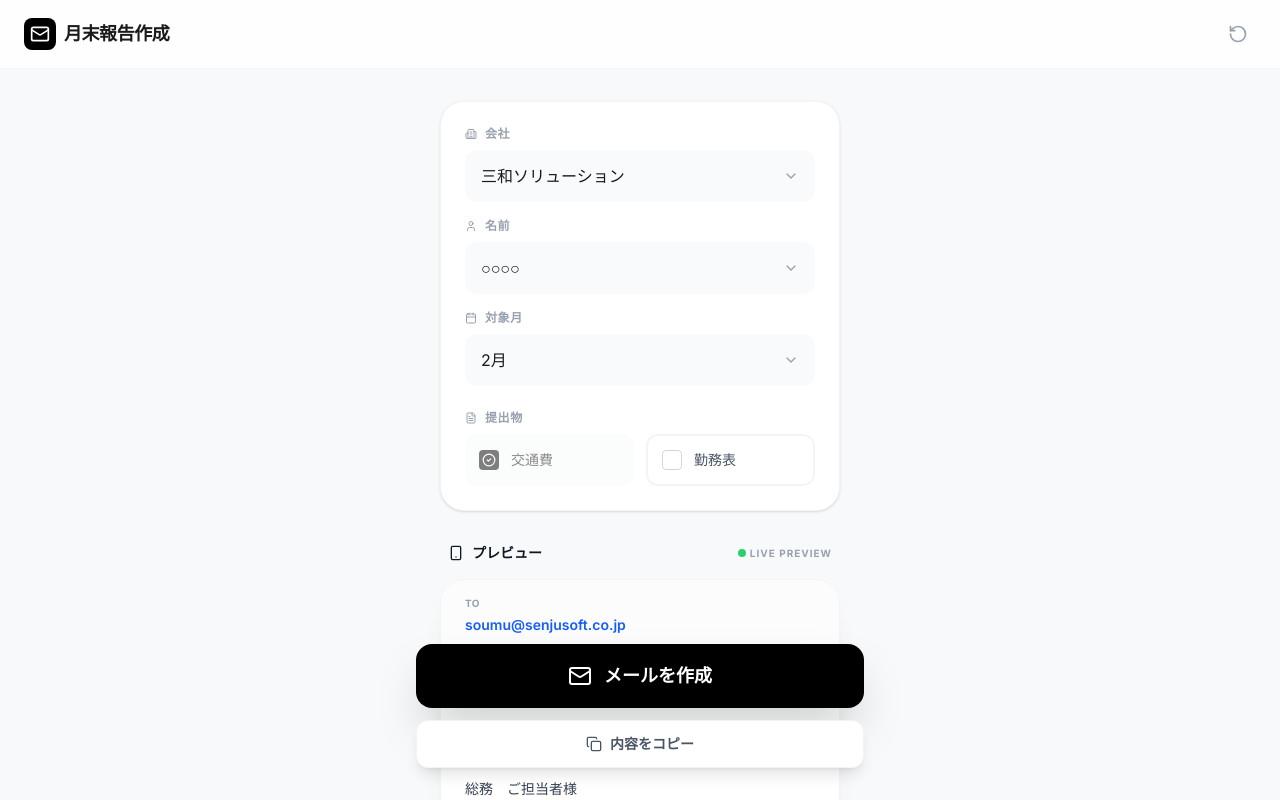
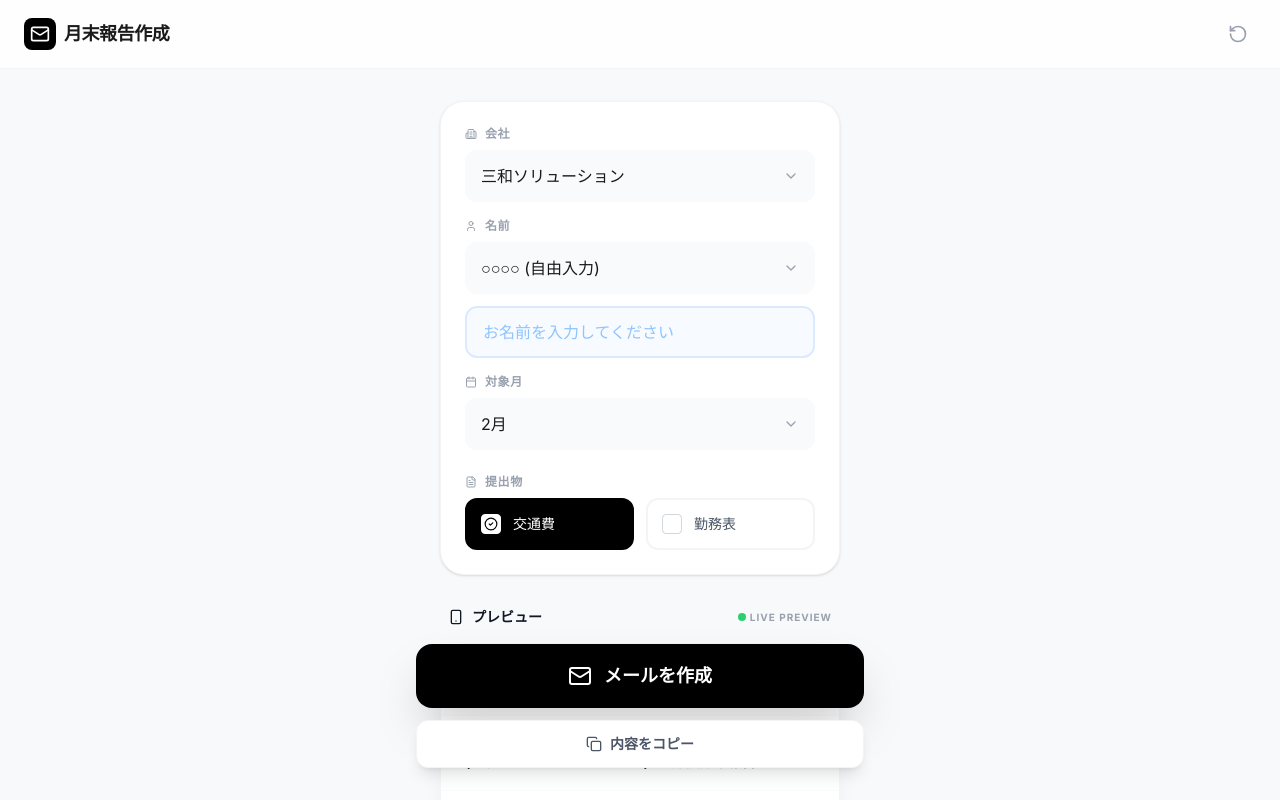
Before and after one commit to githubnishimura/ReportingTool, a React (Vite) app: page / in a window 1280 px wide. Shown: the top 800 px of the page. Built offline with nearby package versions, Linux system fonts and the light colour scheme.

Commit message:
Update App.tsx

```diff
--- a/src/App.tsx
+++ b/src/App.tsx
@@ -22,13 +22,15 @@ import {
 
 // --- Types ---
 type Company = '三和ソリューション' | '千手Soft';
-type Name = '○○○○' | '西村宏功';
+type Name = '○○○○' | '西村 宏功';
 
 interface AppState {
   company: Company;
   name: Name;
+  customName: string;
   month: number;
   includeWorkRecord: boolean;
+  includeTransportExpenses: boolean;
 }
 
 const STORAGE_KEY = 'monthly_report_settings';
@@ -36,20 +38,26 @@ const STORAGE_KEY = 'monthly_report_settings';
 export default function App() {
   // --- State ---
   const [state, setState] = useState<AppState>(() => {
+    const defaultState: AppState = {
+      company: '三和ソリューション',
+      name: '○○○○',
+      customName: '',
+      month: new Date().getMonth() + 1,
+      includeWorkRecord: false,
+      includeTransportExpenses: true,
+    };
+
     const saved = localStorage.getItem(STORAGE_KEY);
     if (saved) {
       try {
-        return JSON.parse(saved);
+        const parsed = JSON.parse(saved);
+        // Merge saved state with defaults to handle new properties
+        return { ...defaultState, ...parsed };
       } catch (e) {
         console.error('Failed to parse saved state', e);
       }
     }
-    return {
-      company: '三和ソリューション',
-      name: '○○○○',
-      month: new Date().getMonth() + 1,
-      includeWorkRecord: false,
-    };
+    return defaultState;
   });
 
   const [copied, setCopied] = useState(false);
@@ -92,28 +100,44 @@ export default function App() {
   };
 
   // --- Derived Data ---
+  const activeName = useMemo(() => {
+    if (state.name === '○○○○') {
+      return state.customName || '○○○○';
+    }
+    return state.name;
+  }, [state.name, state.customName]);
+
   const subject = useMemo(() => {
-    return `(${state.company}　${state.name})　${state.month}月度月末報告`;
-  }, [state]);
+    return `(${state.company}　${activeName})　${state.month}月度月末報告`;
+  }, [state.company, activeName, state.month]);
 
-  const attachmentsText = useMemo(() => {
-    return state.includeWorkRecord ? '勤務表・交通費' : '交通費';
-  }, [state.includeWorkRecord]);
+  const attachmentsSentence = useMemo(() => {
+    const items = [];
+    if (state.includeWorkRecord) items.push('勤務表');
+    if (state.includeTransportExpenses) items.push('交通費');
+
+    if (items.length === 0) {
+      return 'ご依頼いただいた書類を送ります。';
+    }
+    return `${items.join('・')}の明細を送ります。`;
+  }, [state.includeWorkRecord, state.includeTransportExpenses]);
 
   const body = useMemo(() => {
     return `総務　ご担当者様
 
-お疲れ様です。${state.name}です。
-${attachmentsText}の明細を送ります。
+お疲れ様です。${activeName}です。
+${attachmentsSentence}
 
 どうぞよろしくお願いいたします。
 
 __
-${state.name}`;
-  }, [state.name, attachmentsText]);
+${activeName}`;
+  }, [activeName, attachmentsSentence]);
 
   // --- Handlers ---
-  const recipient = 'soumu@senjusoft.co.jp';
+  const recipient = useMemo(() => {
+    return state.company === '三和ソリューション' ? 'soumu@kbsanhe.co.jp' : 'soumu@senjusoft.co.jp';
+  }, [state.company]);
 
   const handleMailto = () => {
     const mailtoUrl = `mailto:${recipient}?subject=${encodeURIComponent(subject)}&body=${encodeURIComponent(body)}`;
@@ -136,8 +160,10 @@ ${state.name}`;
       setState({
         company: '三和ソリューション',
         name: '○○○○',
+        customName: '',
         month: new Date().getMonth() + 1,
         includeWorkRecord: false,
+        includeTransportExpenses: true,
       });
     }
   };
@@ -212,16 +238,37 @@ ${state.name}`;
               <label className="text-xs font-bold text-gray-400 uppercase tracking-wider flex items-center gap-2">
                 <User className="w-3 h-3" /> 名前
               </label>
+              <div className="space-y-3">
                 <div className="relative">
                   <select
                     value={state.name}
                     onChange={(e) => setState(s => ({ ...s, name: e.target.value as Name }))}
                     className="w-full appearance-none bg-gray-50 border-none rounded-xl px-4 py-3.5 pr-10 text-base focus:ring-2 focus:ring-black transition-all"
                   >
-                  <option value="○○○○">○○○○</option>
-                  <option value="西村宏功">西村宏功</option>
+                    <option value="○○○○">○○○○ (自由入力)</option>
+                    <option value="西村 宏功">西村 宏功</option>
                   </select>
                   <ChevronDown className="absolute right-4 top-1/2 -translate-y-1/2 w-4 h-4 text-gray-400 pointer-events-none" />
+                </div>
+
+                <AnimatePresence>
+                  {state.name === '○○○○' && (
+                    <motion.div
+                      initial={{ opacity: 0, height: 0 }}
+                      animate={{ opacity: 1, height: 'auto' }}
+                      exit={{ opacity: 0, height: 0 }}
+                      className="overflow-hidden"
+                    >
+                      <input
+                        type="text"
+                        placeholder="お名前を入力してください"
+                        value={state.customName}
+                        onChange={(e) => setState(s => ({ ...s, customName: e.target.value }))}
+                        className="w-full bg-blue-50/50 border-2 border-blue-100 rounded-xl px-4 py-3 text-base focus:ring-2 focus:ring-blue-500 focus:border-transparent transition-all placeholder:text-blue-300"
+                      />
+                    </motion.div>
+                  )}
+                </AnimatePresence>
               </div>
             </div>
 
@@ -250,12 +297,22 @@ ${state.name}`;
                 <FileText className="w-3 h-3" /> 提出物
               </label>
               <div className="grid grid-cols-2 gap-3">
-                <div className="flex items-center gap-3 bg-gray-50 p-3.5 rounded-xl opacity-50 cursor-not-allowed">
-                  <div className="w-5 h-5 rounded bg-black flex items-center justify-center">
-                    <CheckCircle2 className="w-3.5 h-3.5 text-white" />
+                <button
+                  onClick={() => setState(s => ({ ...s, includeTransportExpenses: !s.includeTransportExpenses }))}
+                  className={`flex items-center gap-3 p-3.5 rounded-xl transition-all border-2 ${
+                    state.includeTransportExpenses
+                      ? 'bg-black border-black text-white'
+                      : 'bg-white border-gray-100 text-gray-600 hover:border-gray-200'
+                  }`}
+                >
+                  <div className={`w-5 h-5 rounded flex items-center justify-center border ${
+                    state.includeTransportExpenses ? 'bg-white border-white' : 'bg-white border-gray-300'
+                  }`}>
+                    {state.includeTransportExpenses && <CheckCircle2 className="w-3.5 h-3.5 text-black" />}
                   </div>
                   <span className="text-sm font-medium">交通費</span>
-                </div>
+                </button>
+
                 <button
                   onClick={() => setState(s => ({ ...s, includeWorkRecord: !s.includeWorkRecord }))}
                   className={`flex items-center gap-3 p-3.5 rounded-xl transition-all border-2 ${
```
Lines whose indentation alone changed are shown as unchanged.
